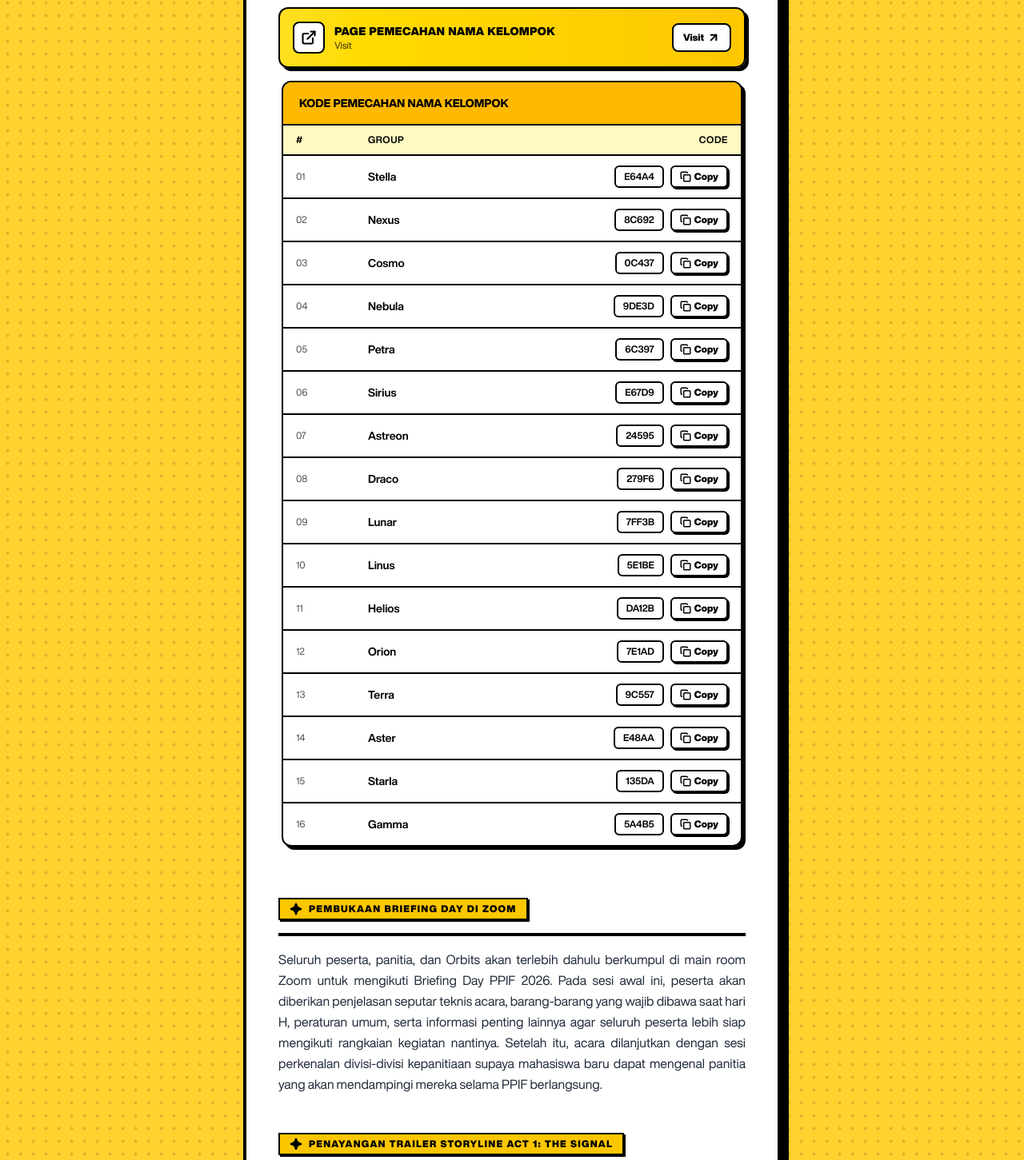
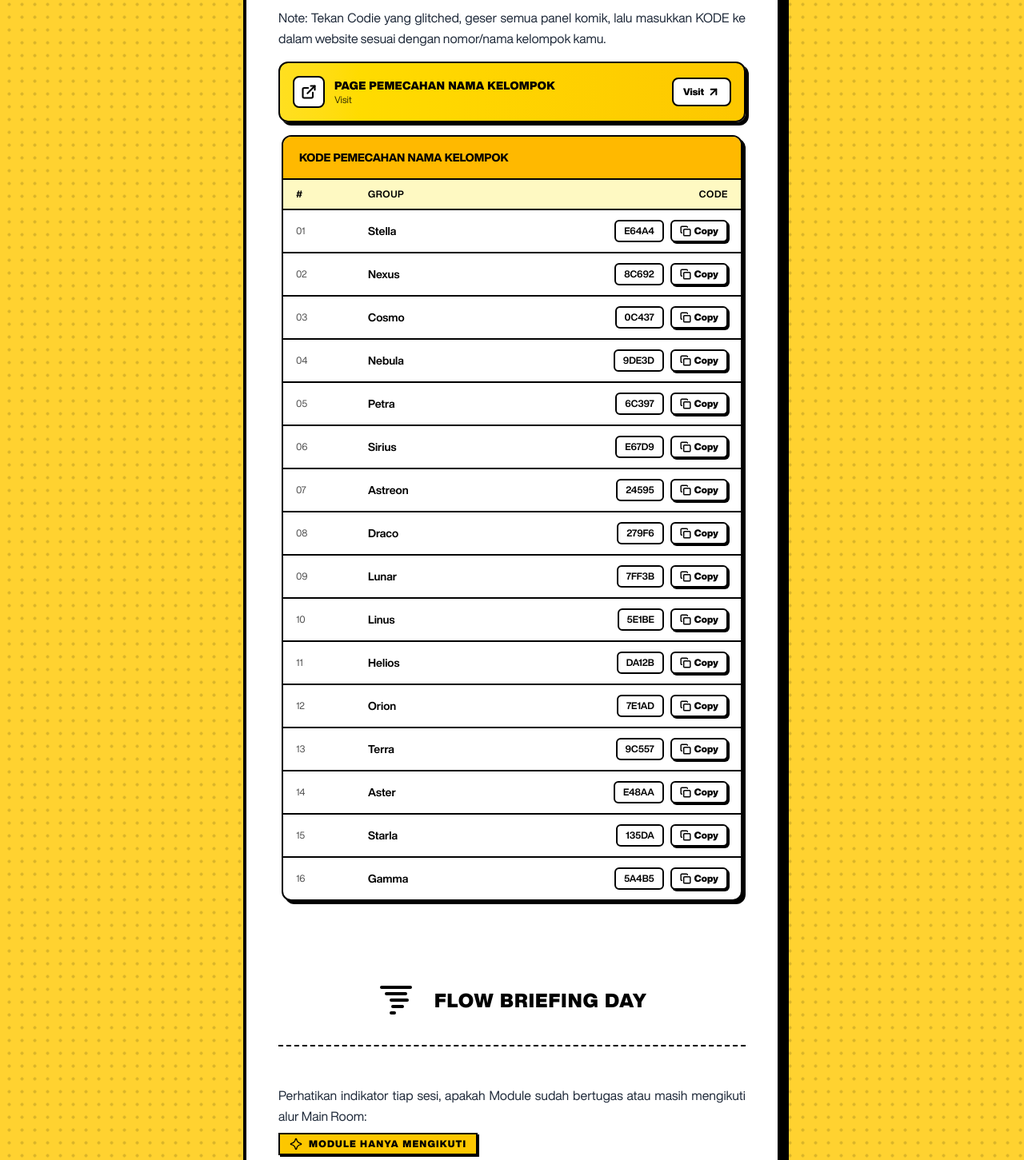
Before and after one commit to DherylC/evaluasi-module, a React (Vite) app: page /briefing-day in a window 1280 px wide. Shown: the part 838-2289 px from the top of the page at 80% size. Built offline with nearby package versions, Linux system fonts and the light colour scheme; no server answers.

Commit message:
Indicator on briefing day page. Show panel on homepage.

```diff
--- a/src/components/CodeListTable.jsx
+++ b/src/components/CodeListTable.jsx
@@ -31,7 +31,7 @@ export default function CodeListTable({ codes = CODES }) {
     };
 
     return (
-        <div className="w-full max-w-xl mx-auto my-4 bg-white border-2 border-black rounded-xl shadow-[4px_4px_0px_0px_rgba(0,0,0,1)] overflow-hidden">
+        <div className="w-full max-w-xl mx-auto bg-white border-2 border-black rounded-xl shadow-[4px_4px_0px_0px_rgba(0,0,0,1)] overflow-hidden">
             {/* Header */}
             <div className="flex items-center justify-between px-5 py-4 bg-amber-400 border-b-2 border-black text-black">
                 <div className="flex items-center gap-2">
--- a/src/pages/BriefingDayPage.jsx
+++ b/src/pages/BriefingDayPage.jsx
@@ -1,5 +1,5 @@
 import { useEffect } from "react";
-import { SunIcon, Astroid, Tornado, ExternalLink, ArrowUpRight, Link, Lightbulb } from "lucide-react";
+import { SunIcon, Astroid, Tornado, ExternalLink, ArrowUpRight, Link, Lightbulb, Info } from "lucide-react";
 import LinkCard from "../components/LinkCard";
 import CodeListTable from "../components/CodeListTable";
 
@@ -56,12 +56,15 @@ export default function FlowPage() {
                         </div>
 
                     </div>
-                    <div> {/* parts */}
-                        <div className="flex items-center justify-between mb-4">
+                    <div className="flex flex-col gap-4"> {/* parts */}
+                        <div className="flex items-center justify-between">
                             <div className="flex items-center gap-2 bg-blue-300  border-2 border-black px-3 py-1 font-black text-xs uppercase tracking-widest shadow-[2px_2px_0px_0px_rgba(0,0,0,1)]">
                                 <Link className="shrink-0 w-4 h-4 stroke-3 text-black" />Link & Codes
                             </div>
                         </div>
+                        <p className="text-justify font text-gray-800 text-sm sm:text-base leading-relaxed">
+                            Note: Tekan Codie yang glitched, geser semua panel komik, lalu masukkan KODE ke dalam website sesuai dengan nomor/nama kelompok kamu.
+                        </p>
 
                         <LinkCard
                             url="https://ppif.umn.ac.id/home"
@@ -73,10 +76,29 @@ export default function FlowPage() {
                     </div>
 
 
+                    <div className="mt-12 border-b-2 border-black border-dashed pb-8 flex flex-row items-center w-full justify-center gap-2 px-3 py-1 font-black text-xs uppercase tracking-widest animate-fade-in">
+                        <Tornado className="w-12 h-12 fill-current text-black" />
+                        <span className="font-black ml-4 text-2xl">FLOW Briefing Day</span>
+                    </div>
+
+                    <div> {/* part 1 */}
+                        <div className="flex flex-col items-start gap-2 mb-4">
+                            <p className="text-justify font text-gray-800 text-sm sm:text-base leading-relaxed">
+                                Perhatikan indikator tiap sesi, apakah Module sudah bertugas atau masih mengikuti alur Main Room:
+                            </p>
+                            <div className="flex items-center gap-2 bg-yellow-400 border-2 border-black px-3 py-1 font-black text-xs uppercase tracking-widest shadow-[2px_2px_0px_0px_rgba(0,0,0,1)]">
+                                <Astroid className="shrink-0 w-4 h-4 text-black" />Module hanya mengikuti
+                            </div>
+                            <div className="flex items-center gap-2 bg-red-500 text-white border-2 border-black px-3 py-1 font-black text-xs uppercase tracking-widest shadow-[2px_2px_0px_0px_rgba(0,0,0,1)]">
+                                <Astroid className="shrink-0 w-4 h-4 fill-current text-white" />Module In Charge
+                            </div>
+                        </div>
+                    </div>
+
                     <div> {/* part 1 */}
                         <div className="flex items-center justify-between border-b-4 border-black pb-4 mb-4">
                             <div className="flex items-center gap-2 bg-yellow-400 border-2 border-black px-3 py-1 font-black text-xs uppercase tracking-widest shadow-[2px_2px_0px_0px_rgba(0,0,0,1)]">
-                                <Astroid className="shrink-0 w-4 h-4 fill-current text-black" />Pembukaan Briefing Day di ZOOM
+                                <Astroid className="shrink-0 w-4 h-4 text-black" />Pembukaan Briefing Day di ZOOM
                             </div>
                         </div>
 
@@ -95,7 +117,7 @@ export default function FlowPage() {
                     <div> {/* part 2 */}
                         <div className="flex items-center justify-between border-b-4 border-black pb-4 mb-4">
                             <div className="flex items-center gap-2 bg-yellow-400 border-2 border-black px-3 py-1 font-black text-xs uppercase tracking-widest shadow-[2px_2px_0px_0px_rgba(0,0,0,1)]">
-                                <Astroid className="shrink-0 w-4 h-4 fill-current text-black" />Penayangan Trailer Storyline Act 1: The Signal
+                                <Astroid className="shrink-0 w-4 h-4 text-black" />Penayangan Trailer Storyline Act 1: The Signal
                             </div>
                         </div>
 
@@ -113,9 +135,15 @@ export default function FlowPage() {
 
                     <div> {/* part 3 */}
                         <div className="flex items-center justify-between border-b-4 border-black pb-4 mb-4">
-                            <div className="flex items-center gap-2 bg-yellow-400 border-2 border-black px-3 py-1 font-black text-xs uppercase tracking-widest shadow-[2px_2px_0px_0px_rgba(0,0,0,1)]">
-                                <Astroid className="shrink-0 w-4 h-4 fill-current text-black" />Breakout Room : Perkenalan Kelompok
+                            <div className="flex items-center gap-2 bg-red-500 text-white border-2 border-black px-3 py-1 font-black text-xs uppercase tracking-widest shadow-[2px_2px_0px_0px_rgba(0,0,0,1)]">
+                                <Astroid className="shrink-0 w-4 h-4 fill-current text-white" />Breakout Room : Perkenalan Kelompok
                             </div>
+                        </div>
+
+                        <div className="flex mb-3 text-xs flex-row place-items-center text-gray-500 border border-gray-300 bg-gray-200 p-2 rounded-2xl">
+                            <Info className="shrink-0 w-10 h-10 pl-2 pr-3" />
+                            Module harus paling pertama masuk Breakout Room. Saat peserta berdatangan langsung disapa dengan hangat,
+                            lalu INTERAKSI dan ajak ngobrol selama menunggu Rundown selanjutnya.
                         </div>
 
                         {/* Message Description */}
@@ -129,8 +157,8 @@ export default function FlowPage() {
                     </div>
                     <div> {/* part 4 */}
                         <div className="flex items-center justify-between border-b-4 border-black pb-4 mb-4">
-                            <div className="flex items-center gap-2 bg-yellow-400 border-2 border-black px-3 py-1 font-black text-xs uppercase tracking-widest shadow-[2px_2px_0px_0px_rgba(0,0,0,1)]">
-                                <Astroid className="shrink-0 w-4 h-4 fill-current text-black" />Bridging Menuju Aktivitas Pemecahan Nama Kelompok
+                            <div className="flex items-center gap-2 bg-red-500 text-white border-2 border-black px-3 py-1 font-black text-xs uppercase tracking-widest shadow-[2px_2px_0px_0px_rgba(0,0,0,1)]">
+                                <Astroid className="shrink-0 w-4 h-4 fill-current text-white" />Bridging Menuju Aktivitas Pemecahan Nama Kelompok
                             </div>
                         </div>
 
@@ -145,9 +173,15 @@ export default function FlowPage() {
                     </div>
                     <div> {/* part 5 */}
                         <div className="flex items-center justify-between border-b-4 border-black pb-4 mb-4">
-                            <div className="flex items-center gap-2 bg-yellow-400 border-2 border-black px-3 py-1 font-black text-xs uppercase tracking-widest shadow-[2px_2px_0px_0px_rgba(0,0,0,1)]">
-                                <Astroid className="shrink-0 w-4 h-4 fill-current text-black" />Aktivitas Pemecahan Nama Kelompok
+                            <div className="flex items-center gap-2 bg-red-500 text-white border-2 border-black px-3 py-1 font-black text-xs uppercase tracking-widest shadow-[2px_2px_0px_0px_rgba(0,0,0,1)]">
+                                <Astroid className="shrink-0 w-4 h-4 fill-current text-white" />Aktivitas Pemecahan Nama Kelompok
                             </div>
+                        </div>
+
+                        <div className="flex mb-3 text-xs flex-row place-items-center text-gray-500 border border-gray-300 bg-gray-200 p-2 rounded-2xl">
+                            <Info className="shrink-0 w-10 h-10 pl-2 pr-3" />
+                            Selama Nama Kelompok belum terpecahkan, Module DILARANG menyebutkan Nama Kelompok, harus menggunakan nomor kelompok.
+                            Pastikan tidak keceplosan.
                         </div>
 
                         {/* Message Description */}
@@ -165,9 +199,14 @@ export default function FlowPage() {
                     </div>
                     <div> {/* part 6 */}
                         <div className="flex items-center justify-between border-b-4 border-black pb-4 mb-4">
-                            <div className="flex items-center gap-2 bg-yellow-400 border-2 border-black px-3 py-1 font-black text-xs uppercase tracking-widest shadow-[2px_2px_0px_0px_rgba(0,0,0,1)]">
-                                <Astroid className="shrink-0 w-4 h-4 fill-current text-black" />Reveal Nama Kelompok
+                            <div className="flex items-center gap-2 bg-red-500 text-white border-2 border-black px-3 py-1 font-black text-xs uppercase tracking-widest shadow-[2px_2px_0px_0px_rgba(0,0,0,1)]">
+                                <Astroid className="shrink-0 w-4 h-4 fill-current text-white" />Reveal Nama Kelompok
                             </div>
+                        </div>
+
+                        <div className="flex mb-3 text-xs flex-row place-items-center text-gray-500 border border-gray-300 bg-gray-200 p-2 rounded-2xl">
+                            <Info className="shrink-0 w-10 h-10 pl-2 pr-3" />
+                            Mulai saat ini, Module wajib menyebutkan Nama Kelompok asli mereka, sudah tidak diperkenankan menyebutkan nomor kelompok.
                         </div>
 
                         {/* Message Description */}
@@ -179,6 +218,19 @@ export default function FlowPage() {
                             2026 berlangsung.
                         </p>
                     </div>
+
+                    <div> {/* part 6 */}
+                        <div className="flex items-center justify-between border-b-4 border-black pb-4 mb-4">
+                            <div className="flex items-center gap-2 bg-yellow-400 border-2 border-black px-3 py-1 font-black text-xs uppercase tracking-widest shadow-[2px_2px_0px_0px_rgba(0,0,0,1)]">
+                                <Astroid className="shrink-0 w-4 h-4 text-black" />Kembali ke Main Room
+                            </div>
+                        </div>
+
+                        {/* Message Description */}
+                        <p className="text-justify font text-gray-800 text-sm sm:text-base leading-relaxed">
+                            Semua Peserta dalam Breakout Room akan diarahkan kembali ke Main Room Zoom untuk mengikuti sesi penutup Briefing Day. Pada sesi ini, seluruh peserta akan diberikan informasi tambahan terkait teknis kegiatan PPIF 2026, pengumuman penting, dll.
+                        </p>
+                    </div>
                 </div>
 
             </main>
--- a/src/pages/Homepage.jsx
+++ b/src/pages/Homepage.jsx
@@ -61,7 +61,7 @@ export default function HomePage() {
             url: "https://drive.google.com/file/d/19AsgPWilotRj67ZHIVHGe_mUx-5hywVP/view",
             icon: Presentation,
             subtitle: "PDF · Document",
-            category: "Gladi Kotor - Briefing",
+            category: "GK",
         },
         {
             title: "Website Aktivitas PPIF 2026",
@@ -285,7 +285,7 @@ export default function HomePage() {
                     </div>
                 </div>
 
-                <div className="hidden animate-fade-in relative rounded-2xl bg-white border-3 sm:border-4 border-black pt-4 p-2 sm:pt-6 sm:p-4 shadow-[4px_4px_0px_0px_rgba(0,0,0,1)] sm:shadow-[5px_5px_0px_0px_rgba(0,0,0,1)]">
+                <div className="animate-fade-in relative rounded-2xl bg-white border-3 sm:border-4 border-black pt-4 p-2 sm:pt-6 sm:p-4 shadow-[4px_4px_0px_0px_rgba(0,0,0,1)] sm:shadow-[5px_5px_0px_0px_rgba(0,0,0,1)]">
                     <div className="relative z-10 space-y-8">
                         {["Gladi Kotor - Briefing"].map((category) => {
                             const filteredLinks = linksData.filter((item) => item.category === category);
@@ -341,7 +341,7 @@ export default function HomePage() {
                             link="/evaluations"
                             rotate="rotate-1"
                             isWide
-                            desc="Last Updated: Gladi Kotor (3 Agu 2026)"
+                            desc="Last Updated: Gladi Kotor - Briefing Day (6 Agu 2026)"
                         />
                     </div>
 
@@ -413,7 +413,8 @@ export default function HomePage() {
                         <div className="animate-fade-in" style={{ animationDelay: '300ms' }}>
                             <ComicCard
                                 title="Briefing Day"
-                                badgeBg="bg-yellow-400"
+                                badge="UPDATED"
+                                badgeBg="bg-green-600 text-white"
                                 link="/briefing-day"
                                 rotate="-rotate-1"
                                 isCompact
```
